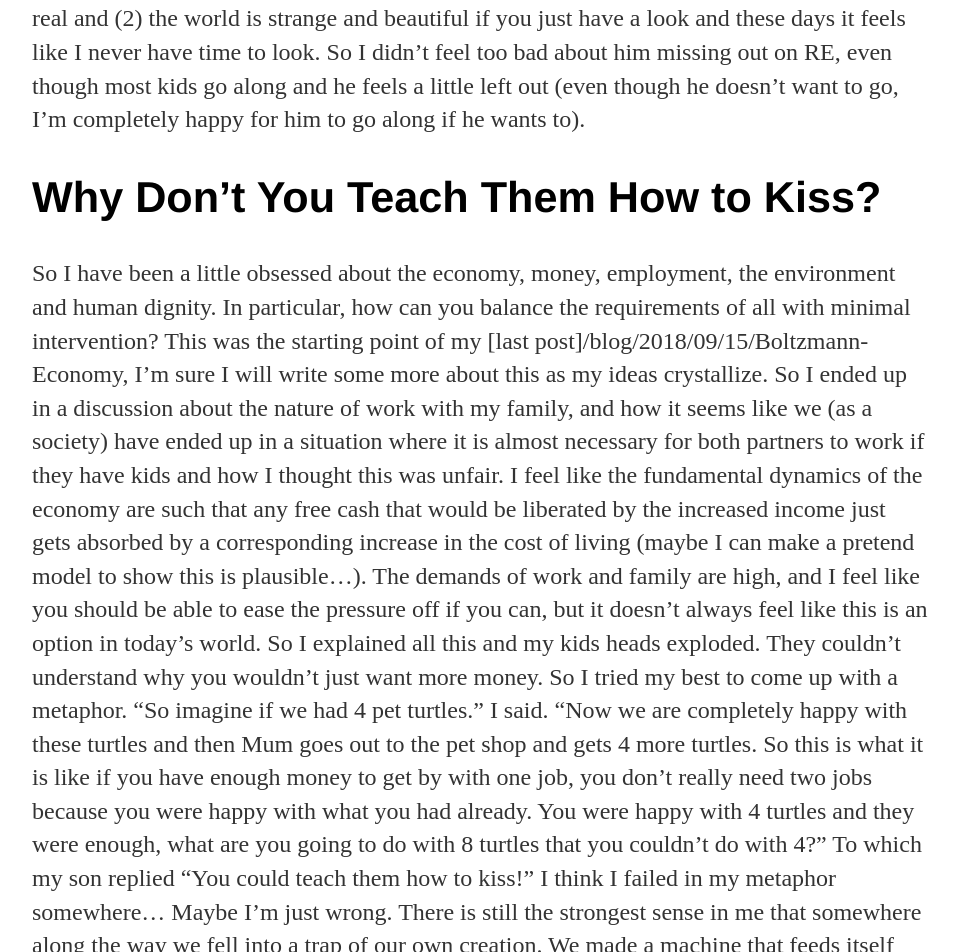
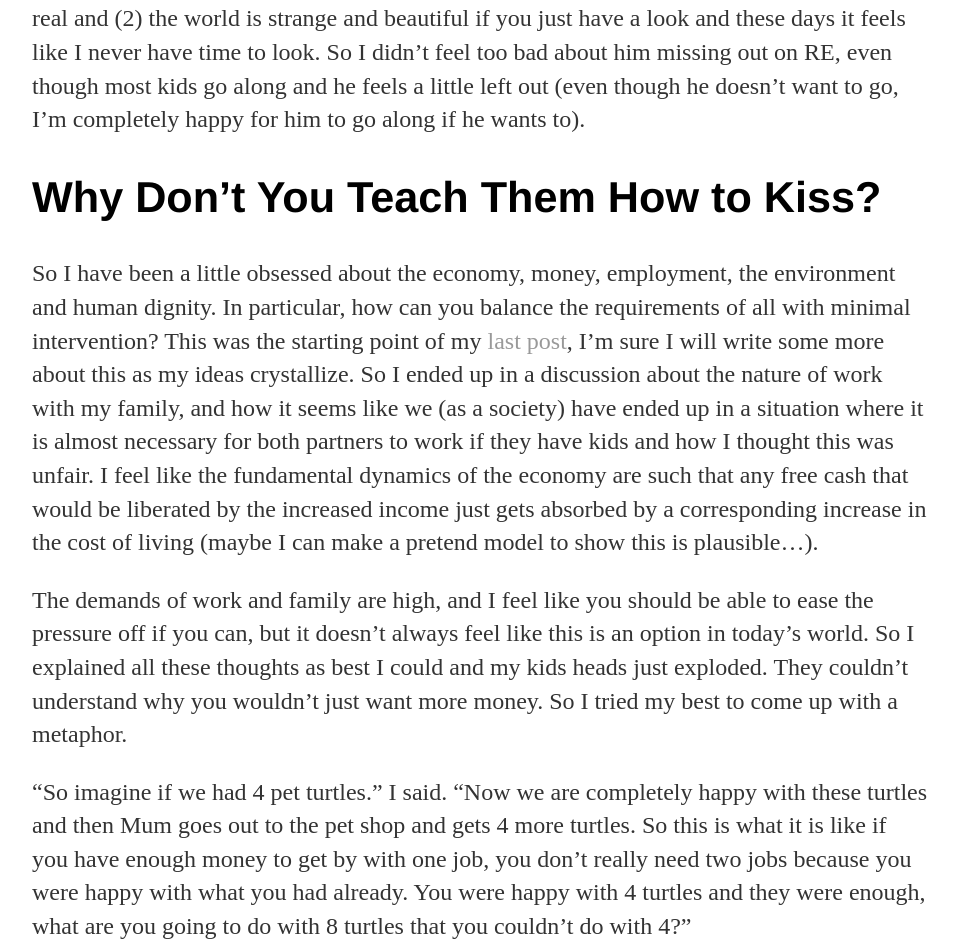
Before and after one commit to PaulBellette/PaulBellette.github.io, a Jekyll site: the page built from _posts/2018-09-23-RhinosFeet.md, in a window 1280 px wide and 1400 px high, scrolled down 1699 px. Shown: the top 952 px of the window, without its empty margins (160-1118 px from the left). Built offline with Jekyll 4.4.1, drawn with Linux system fonts in a browser that asks for light colours; some of the changed text lies outside the part shown.

Commit message:
Screwy formatting and broken link

```diff
--- a/_posts/2018-09-23-RhinosFeet.md
+++ b/_posts/2018-09-23-RhinosFeet.md
@@ -20,11 +20,15 @@ So two things crossed my mind in this exchange (1) I feel like maybe he learned
 
 ## Why Don't You Teach Them How to Kiss?
 
-So I have been a little obsessed about the economy, money, employment, the environment and human dignity. In particular, how can you balance the requirements of all with minimal intervention? This was the starting point of my [last post]{{ https://paulbellette.github.io/ }}{% post_url 2018-09-15-Boltzmann-Economy %}, I'm sure I will write some more about this as my ideas crystallize. So I ended up in a discussion about the nature of work with my family, and how it seems like we (as a society) have ended up in a situation where it is almost necessary for both partners to work if they have kids and how I thought this was unfair. I feel like the fundamental dynamics of the economy are such that any free cash that would be liberated by the increased income just gets absorbed by a corresponding increase in the cost of living (maybe I can make a pretend model to show this is plausible...).
-The demands of work and family are high, and I feel like you should be able to ease the pressure off if you can, but it doesn't always feel like this is an option in today's world. So I explained all this and my kids heads exploded. They couldn't understand why you wouldn't just want more money. So I tried my best to come up with a metaphor.
+So I have been a little obsessed about the economy, money, employment, the environment and human dignity. In particular, how can you balance the requirements of all with minimal intervention? This was the starting point of my [last post]({% post_url 2018-09-15-Boltzmann-Economy %}), I'm sure I will write some more about this as my ideas crystallize. So I ended up in a discussion about the nature of work with my family, and how it seems like we (as a society) have ended up in a situation where it is almost necessary for both partners to work if they have kids and how I thought this was unfair. I feel like the fundamental dynamics of the economy are such that any free cash that would be liberated by the increased income just gets absorbed by a corresponding increase in the cost of living (maybe I can make a pretend model to show this is plausible...).
+
+The demands of work and family are high, and I feel like you should be able to ease the pressure off if you can, but it doesn't always feel like this is an option in today's world. So I explained all these thoughts as best I could and my kids heads just exploded. They couldn't understand why you wouldn't just want more money. So I tried my best to come up with a metaphor.
+
 "So imagine if we had 4 pet turtles." I said. "Now we are completely happy with these turtles and then Mum goes out to the pet shop and gets 4 more turtles. So this is what it is like if you have enough money to get by with one job, you don't really need two jobs because you were happy with what you had already. You were happy with 4 turtles and they were enough, what are you going to do with 8 turtles that you couldn't do with 4?"
+
 To which my son replied "You could teach them how to kiss!"
 I think I failed in my metaphor somewhere...
+
 Maybe I'm just wrong. There is still the strongest sense in me that somewhere along the way we fell into a trap of our own creation. We made a machine that feeds itself and it got too big and out of control. Maybe it is just a symptom of being in my late 30's and clinging on to the idealisim of my youth. Ah well.
 
 <iframe width="560" height="315" src="https://www.youtube.com/embed/AagXbraxPK0" frameborder="0" allow="autoplay; encrypted-media" allowfullscreen></iframe>
```
